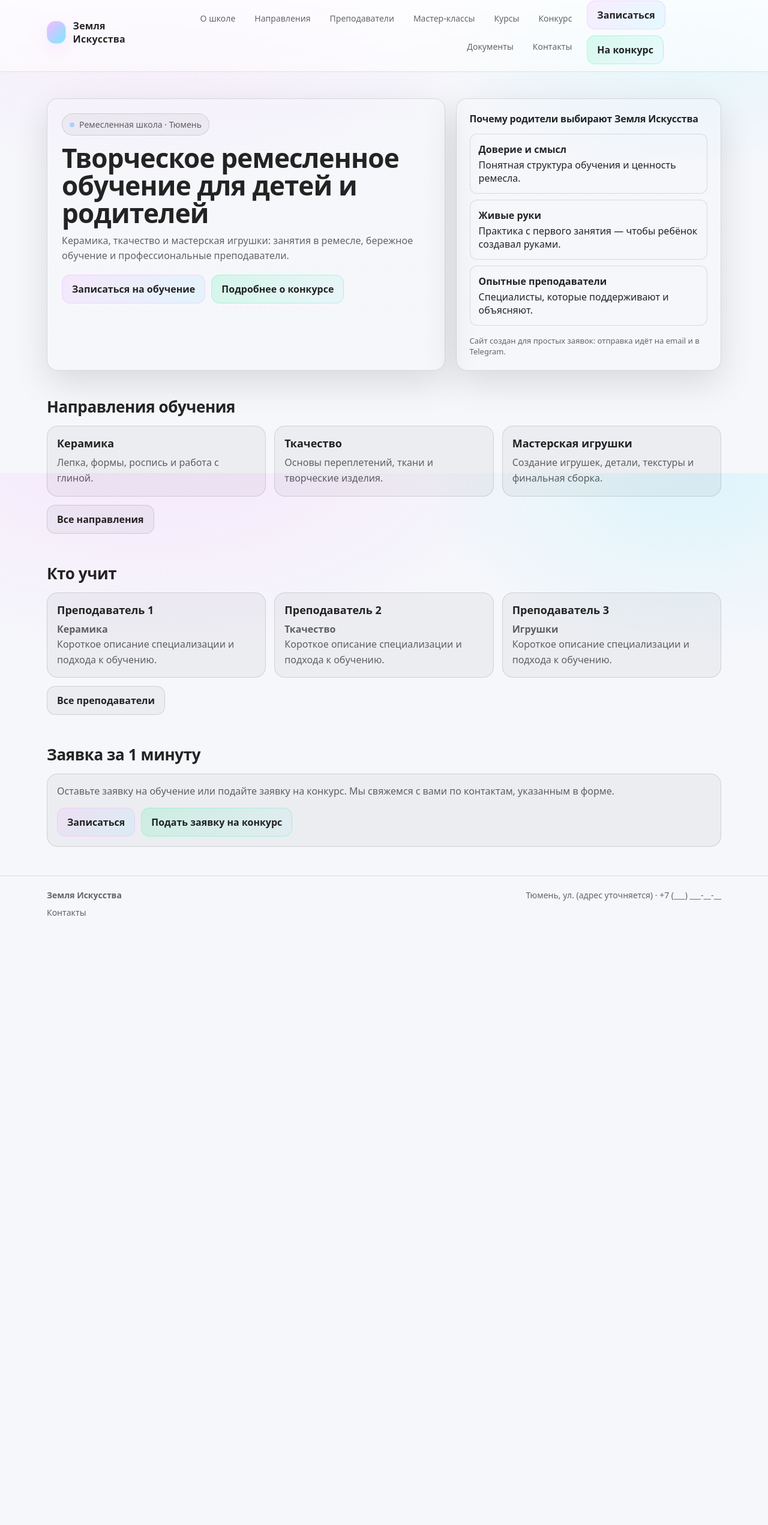
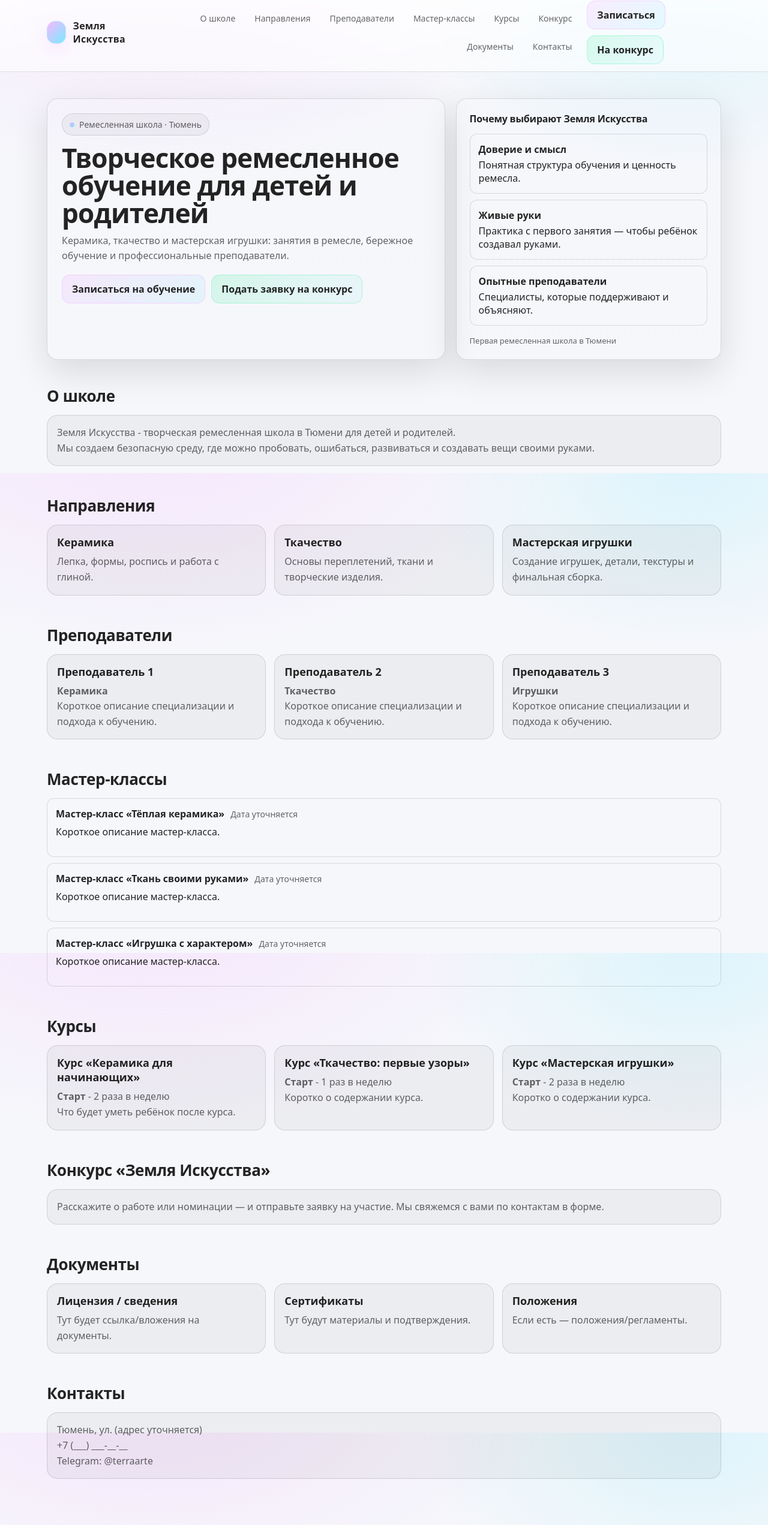
Before and after one commit to Dyxure/SitePraktika, a React (Vite) app in the folder frontend/: page / in a window 1280 px wide. Shown: the part 11-2554 px from the top of the page at 60% size. Before the commit the page ends 1564 px from the top, so only its background shows below. Built offline with nearby package versions, Linux system fonts and the light colour scheme; no server answers.

Commit message:
Some fix

```diff
--- a/frontend/src/App.tsx
+++ b/frontend/src/App.tsx
@@ -1,23 +1,13 @@
-import { BrowserRouter, Navigate, Route, Routes } from 'react-router-dom'
 import Footer from './components/Footer'
 import SiteHeader from './components/SiteHeader'
-import CompetitionPage from './pages/CompetitionPage'
-import ContactPage from './pages/ContactPage'
-import DocumentsPage from './pages/DocumentsPage'
-import DirectionsPage from './pages/DirectionsPage'
-import AboutPage from './pages/AboutPage'
-import HomePage from './pages/HomePage'
-import LearningApplicationPage from './pages/LearningApplicationPage'
-import TeachersPage from './pages/TeachersPage'
-import WorkshopsPage from './pages/WorkshopsPage'
-import CoursesPage from './pages/CoursesPage'
-import CompetitionApplicationPage from './pages/CompetitionApplicationPage'
+import FormRenderer from './components/FormRenderer'
+import { competitionFormFields, learningFormFields } from './content/formConfigs'
+import { brand, competition, contact, courses, directions, documents, home, teachers, workshops } from './content/siteData'
+import { submitCompetition, submitLearning, type CompetitionPayload, type LearningPayload } from './lib/api'
 
 export default function App() {
   return (
-    <BrowserRouter>
     <div>
-        {/* Общий каркас сайта: шапка + страницы + футер */}
       <div className="topbar">
         <div className="container">
           <SiteHeader />
@@ -25,25 +15,165 @@ export default function App() {
       </div>
 
       <main className="container">
-          <Routes>
-            {/* Страницы сайта (редактируются в папке `src/pages/`) */}
-            <Route path="/" element={<HomePage />} />
-            <Route path="/about" element={<AboutPage />} />
-            <Route path="/directions" element={<DirectionsPage />} />
-            <Route path="/teachers" element={<TeachersPage />} />
-            <Route path="/workshops" element={<WorkshopsPage />} />
-            <Route path="/courses" element={<CoursesPage />} />
-            <Route path="/competition" element={<CompetitionPage />} />
-            <Route path="/documents" element={<DocumentsPage />} />
-            <Route path="/contacts" element={<ContactPage />} />
-            <Route path="/apply/learning" element={<LearningApplicationPage />} />
-            <Route path="/apply/competition" element={<CompetitionApplicationPage />} />
-            <Route path="*" element={<Navigate to="/" replace />} />
-          </Routes>
+        <section className="hero" id="top">
+          <div className="hero-grid">
+            <div className="hero-card">
+              <div className="hero-card-inner">
+                <div className="kicker">
+                  <span className="kicker-dot" />
+                  {home.heroKicker}
+                </div>
+                <h1 className="h1">{home.heroTitle}</h1>
+                <p className="lead">{home.heroLead}</p>
+                <div className="cta-row">
+                  <a className="btn btn-primary" href="#apply-learning">
+                    Записаться на обучение
+                  </a>
+                  <a className="btn btn-good" href="#apply-competition">
+                    Подать заявку на конкурс
+                  </a>
+                </div>
+              </div>
+            </div>
+
+            <div className="hero-card">
+              <div className="hero-side">
+                <div className="side-title">Почему выбирают {brand.name}</div>
+                <div className="points">
+                  {home.advantages.map((item) => (
+                    <div className="point" key={item.title}>
+                      <b>{item.title}</b>
+                      <span>{item.text}</span>
+                    </div>
+                  ))}
+                </div>
+                <div className="hint mt-2">{brand.subtitle}</div>
+              </div>
+            </div>
+          </div>
+        </section>
+
+        <section className="section" id="about">
+          <h2 className="section-title">О школе</h2>
+          <div className="card">
+            <p>{brand.name} - творческая ремесленная школа в Тюмени для детей и родителей.</p>
+            <p className="mt-10">Мы создаем безопасную среду, где можно пробовать, ошибаться, развиваться и создавать вещи своими руками.</p>
+          </div>
+        </section>
+
+        <section className="section" id="directions">
+          <h2 className="section-title">Направления</h2>
+          <div className="grid-3">
+            {directions.map((item) => (
+              <div className="card" key={item.title}>
+                <h3>{item.title}</h3>
+                <p>{item.description}</p>
+              </div>
+            ))}
+          </div>
+        </section>
+
+        <section className="section" id="teachers">
+          <h2 className="section-title">Преподаватели</h2>
+          <div className="grid-3">
+            {teachers.map((teacher) => (
+              <div className="card" key={teacher.name}>
+                <h3>{teacher.name}</h3>
+                <p>
+                  <b>{teacher.spec}</b>
+                </p>
+                <p className="mt-8">{teacher.bio}</p>
+              </div>
+            ))}
+          </div>
+        </section>
+
+        <section className="section" id="workshops">
+          <h2 className="section-title">Мастер-классы</h2>
+          <div className="list">
+            {workshops.map((workshop) => (
+              <div className="list-item" key={workshop.title}>
+                <div className="workshop-title-row">
+                  <b>{workshop.title}</b>
+                  <span>{workshop.date}</span>
+                </div>
+                <p className="mt-8">{workshop.text}</p>
+              </div>
+            ))}
+          </div>
+        </section>
+
+        <section className="section" id="courses">
+          <h2 className="section-title">Курсы</h2>
+          <div className="grid-3">
+            {courses.map((course) => (
+              <div className="card" key={course.title}>
+                <h3>{course.title}</h3>
+                <p>
+                  <b>{course.level}</b> - {course.time}
+                </p>
+                <p className="mt-8">{course.text}</p>
+              </div>
+            ))}
+          </div>
+        </section>
+
+        <section className="section" id="competition">
+          <h2 className="section-title">{competition.title}</h2>
+          <div className="card">
+            <p>{competition.lead}</p>
+          </div>
+        </section>
+
+        <section className="section" id="documents">
+          <h2 className="section-title">Документы</h2>
+          <div className="grid-3">
+            {documents.map((doc) => (
+              <div className="card" key={doc.title}>
+                <h3>{doc.title}</h3>
+                <p>{doc.text}</p>
+              </div>
+            ))}
+          </div>
+        </section>
+
+        <section className="section" id="contacts">
+          <h2 className="section-title">Контакты</h2>
+          <div className="card">
+            <p>{contact.address}</p>
+            <p className="mt-8">{contact.phone}</p>
+            <p className="mt-8">
+              Telegram: <a href={contact.telegramUrl}>@terraarte</a>
+            </p>
+          </div>
+        </section>
+
+        <section className="section" id="apply-learning">
+          <FormRenderer<LearningPayload>
+            title="Запись на обучение"
+            fields={learningFormFields}
+            submitText="Отправить заявку"
+            hint="Оставьте контакты, мы свяжемся с вами и подберем удобное расписание."
+            onSubmit={async (payload) => {
+              await submitLearning(payload)
+            }}
+          />
+        </section>
+
+        <section className="section" id="apply-competition">
+          <FormRenderer<CompetitionPayload>
+            title="Заявка на конкурс"
+            fields={competitionFormFields}
+            submitText="Подать заявку"
+            hint="После отправки мы свяжемся для подтверждения участия."
+            onSubmit={async (payload) => {
+              await submitCompetition(payload)
+            }}
+          />
+        </section>
       </main>
 
       <Footer />
     </div>
-    </BrowserRouter>
   )
 }
--- a/frontend/src/components/Footer.tsx
+++ b/frontend/src/components/Footer.tsx
@@ -11,7 +11,7 @@ export default function Footer() {
           </div>
         </div>
         <div className="mt-10">
-          <a href="/contacts">
+          <a href="#contacts">
             Контакты
           </a>
         </div>
--- a/frontend/src/components/SiteHeader.tsx
+++ b/frontend/src/components/SiteHeader.tsx
@@ -1,34 +1,29 @@
-// Шапка сайта: бренд, меню и CTA-кнопки.
-import { NavLink } from 'react-router-dom'
-import { navItems } from '../content/siteData'
+// Шапка лендинга: бренд, якорная навигация и CTA-кнопки.
+import { brand, navItems } from '../content/siteData'
 
 export default function SiteHeader() {
   return (
     <div className="topbar-inner">
-      <NavLink to="/" className="brand" aria-label="Земля Искусства">
+      <a href="#top" className="brand" aria-label={brand.name}>
         <div className="brand-mark" />
-        <div>Земля Искусства</div>
-      </NavLink>
+        <div>{brand.name}</div>
+      </a>
 
       <nav className="nav" aria-label="Навигация">
         {navItems.map((item) => (
-          <NavLink
-            key={item.to}
-            to={item.to}
-            className={({ isActive }) => (isActive ? 'navActive' : undefined)}
-          >
+          <a key={item.to} href={item.to}>
             {item.label}
-          </NavLink>
+          </a>
         ))}
       </nav>
 
       <div className="cta-row">
-        <NavLink className="btn btn-primary" to="/apply/learning">
+        <a className="btn btn-primary" href="#apply-learning">
           Записаться
-        </NavLink>
-        <NavLink className="btn btn-good" to="/apply/competition">
+        </a>
+        <a className="btn btn-good" href="#apply-competition">
           На конкурс
-        </NavLink>
+        </a>
       </div>
     </div>
   )
--- a/frontend/src/content/siteData.ts
+++ b/frontend/src/content/siteData.ts
@@ -2,14 +2,14 @@
 export type NavItem = { to: string; label: string }
 
 export const navItems: NavItem[] = [
-  { to: '/about', label: 'О школе' },
-  { to: '/directions', label: 'Направления' },
-  { to: '/teachers', label: 'Преподаватели' },
-  { to: '/workshops', label: 'Мастер-классы' },
-  { to: '/courses', label: 'Курсы' },
-  { to: '/competition', label: 'Конкурс' },
-  { to: '/documents', label: 'Документы' },
-  { to: '/contacts', label: 'Контакты' },
+  { to: '#about', label: 'О школе' },
+  { to: '#directions', label: 'Направления' },
+  { to: '#teachers', label: 'Преподаватели' },
+  { to: '#workshops', label: 'Мастер-классы' },
+  { to: '#courses', label: 'Курсы' },
+  { to: '#competition', label: 'Конкурс' },
+  { to: '#documents', label: 'Документы' },
+  { to: '#contacts', label: 'Контакты' },
 ]
 
 export const contact = {
```
Lines whose indentation alone changed are shown as unchanged.
